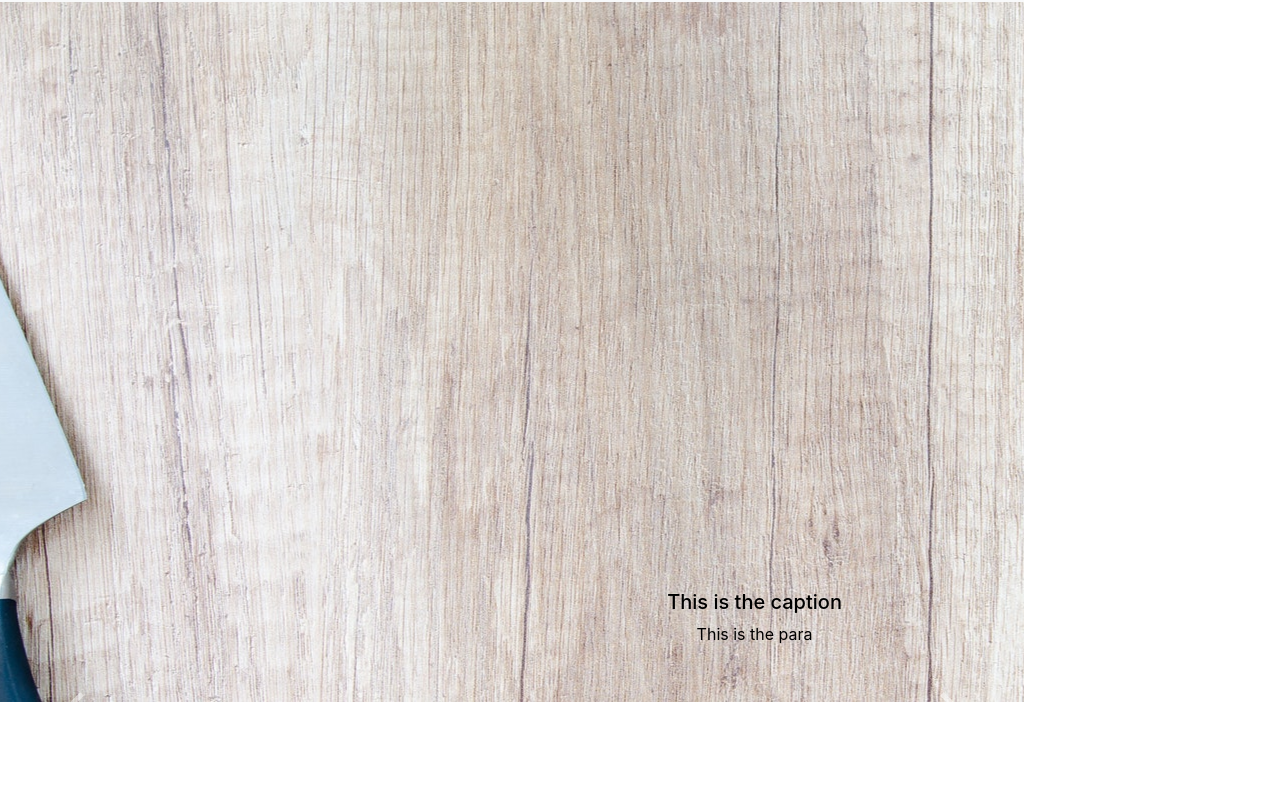
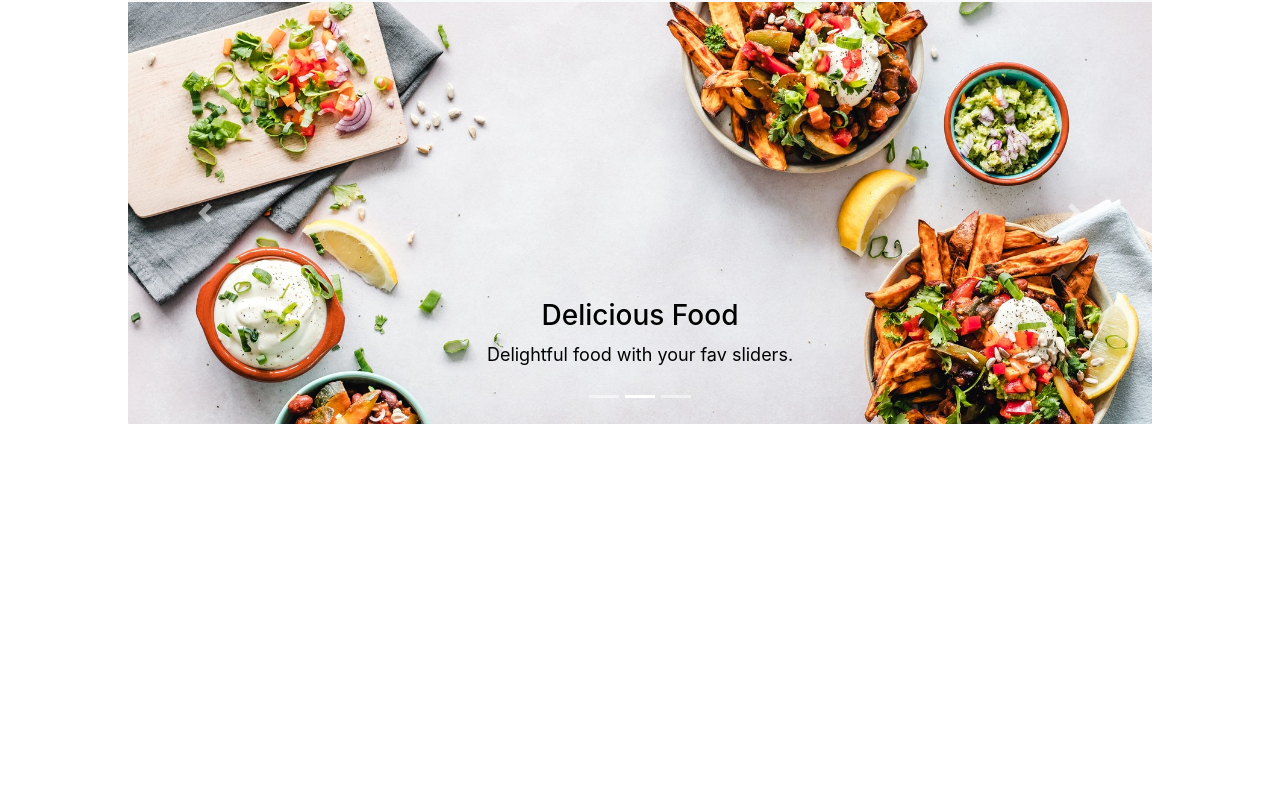
Before and after one commit to chiragjain94/food-delivery, a website: page index.html in a window 1280 px wide. Shown: the part 278-1070 px from the top of the page. After the commit the page ends 800 px from the top, so only its background shows below. Drawn offline with nearby package versions, Linux system fonts and the light colour scheme.

Commit message:
Modified Carousel

```diff
--- a/Frontend/Styles/base.css
+++ b/Frontend/Styles/base.css
@@ -1,6 +1,7 @@
 .body-wrapper {
   max-width: 1024px;
   background-color: white;
+  margin: 0 auto;
 }
 
 ul {
@@ -18,16 +19,11 @@ li a:hover {
   border-radius: 5px;
 }
 
-.image {
-	width: 1700px;
-	height: 700px;
-	background-size: contain;
+.carousel-heading {
+  font-size: 28px;
+  color: black;
 }
-
-header {
-	text-align: center;
+.carousel-text {
+  font-size: 18px;
+  color: black;
 }
-
-h5, p {
-	color: black;
-}
--- a/index.html
+++ b/index.html
@@ -60,45 +60,60 @@
     </nav>
     <!-- carousel -->
     <div
-      id="carouselExampleIndicators"
+      id="carouselHomepage"
       class="carousel slide"
       data-ride="carousel"
+      data-interval="3000"
     >
       <ol class="carousel-indicators">
         <li
-          data-target="#carouselExampleIndicators"
+          data-target="#carouselHomepage"
           data-slide-to="0"
           class="active"
         ></li>
-        <li data-target="#carouselExampleIndicators" data-slide-to="1"></li>
-        <li data-target="#carouselExampleIndicators" data-slide-to="2"></li>
+        <li data-target="#carouselHomepage" data-slide-to="1"></li>
+        <li data-target="#carouselHomepage" data-slide-to="2"></li>
       </ol>
       <div class="carousel-inner">
-        <div class="carousel-item active image">
-          <img src="./Frontend/img9.jpg" class="d-block w-100" />
+        <div class="carousel-item active carousel-image">
+          <img
+            alt="Image displaying differnet vegetables."
+            class="d-block w-100"
+            src="./Frontend/images/vegetables.jpg"
+          />
           <div class="carousel-caption d-none d-md-block">
-            <h5>This is the caption</h5>
-            <p>This is the para</p>
+            <h5 class="carousel-heading">Perfect Vegetables</h5>
+            <p class="carousel-text">Freshly handpicked from the market.</p>
           </div>
         </div>
-        <div class="carousel-item image">
-          <img src="./Frontend/img10.jpg" class="d-block w-100" />
+        <div class="carousel-item carousel-image">
+          <img
+            alt="Image showcasing food on table."
+            class="d-block w-100"
+            src="./Frontend/images/food-on-table.jpg"
+          />
           <div class="carousel-caption d-none d-md-block">
-            <h5>This is the caption</h5>
-            <p>This is the para</p>
+            <h5 class="carousel-heading">Delicious Food</h5>
+            <p class="carousel-text">Delightful food with your fav sliders.</p>
           </div>
         </div>
-        <div class="carousel-item image">
-          <img src="./Frontend/img11.jpg" class="d-block w-100" />
+        <div class="carousel-item carousel-image">
+          <img
+            alt="Chooping board image on a table."
+            class="d-block w-100"
+            src="./Frontend/images/chopping-board.jpg"
+          />
           <div class="carousel-caption d-none d-md-block">
-            <h5>This is the caption</h5>
-            <p>This is the para</p>
+            <h5 class="carousel-heading">Fresh chopped Vegetables</h5>
+            <p class="carousel-text">
+              Fresh vegetables and fruits used always.
+            </p>
           </div>
         </div>
       </div>
       <a
         class="carousel-control-prev"
-        href="#carouselExampleIndicators"
+        href="#carouselHomepage"
         role="button"
         data-slide="prev"
       >
@@ -107,7 +122,7 @@
       </a>
       <a
         class="carousel-control-next"
-        href="#carouselExampleIndicators"
+        href="#carouselHomepage"
         role="button"
         data-slide="next"
       >
```
Also changed, not shown: Frontend/images/chopping-board.jpg (renamed from Frontend/img9.jpg), Frontend/images/food-on-table.jpg (renamed from Frontend/img11.jpg), Frontend/images/vegetables.jpg (renamed from Frontend/img10.jpg).
